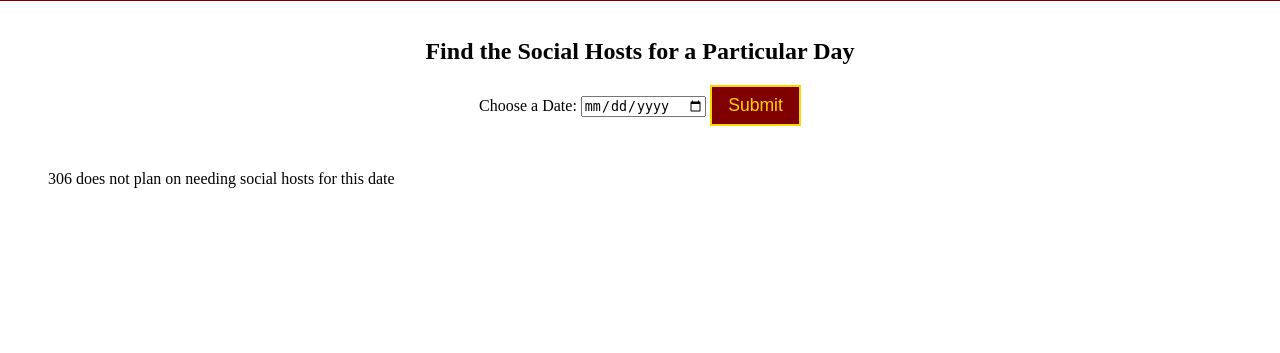
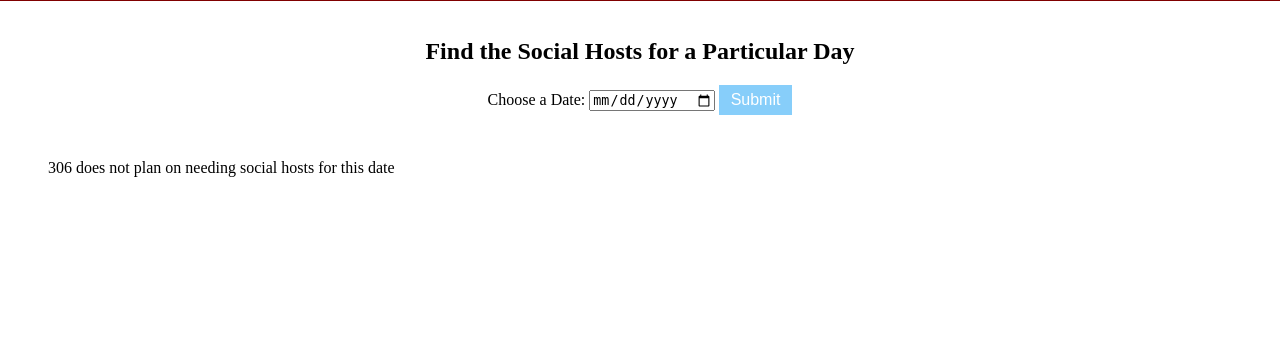
Before and after one commit to DavidM146/website, a Flask app: page /full_schedule.html in a window 1280 px wide. Shown: the part 447-800 px from the top of the page. Run offline with Flask 3, Linux system fonts and the light colour scheme.

Commit message:
Make submit button normal sized and appearance

```diff
--- a/static/styles.css
+++ b/static/styles.css
@@ -16,7 +16,7 @@ button {
     padding: 8px 16px;
 }
 
-.btn btn-primary button {
+button[type="submit"] {
     background-color: lightskyblue;
     color: white;
     border: none;
```
